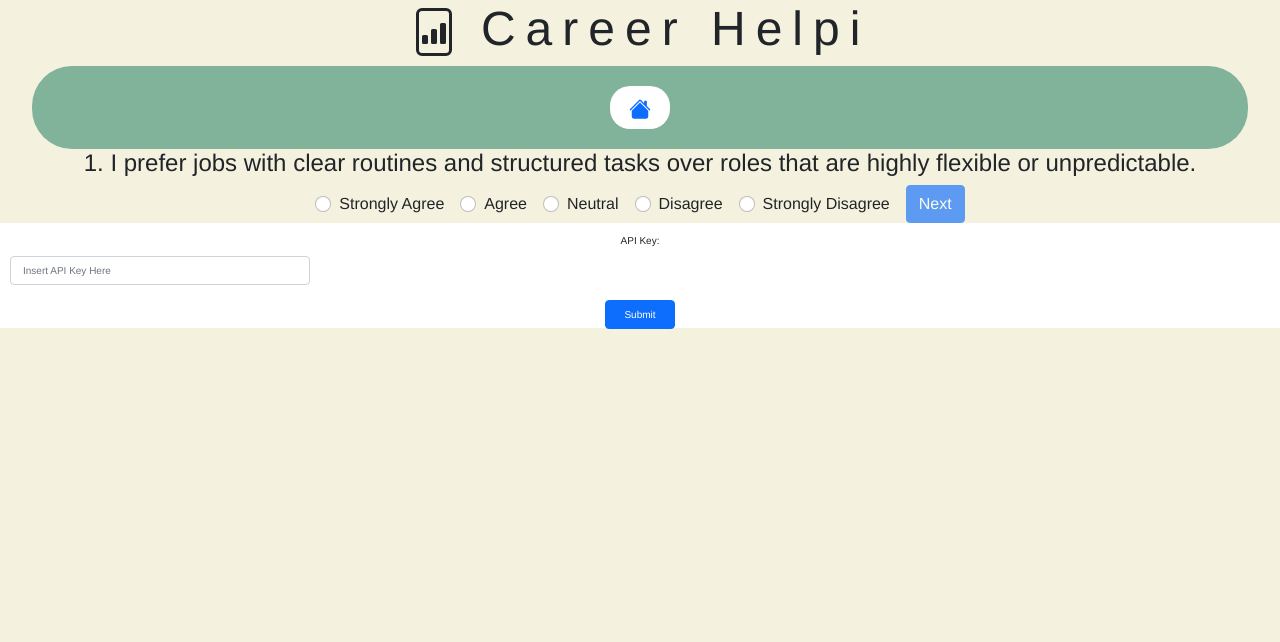
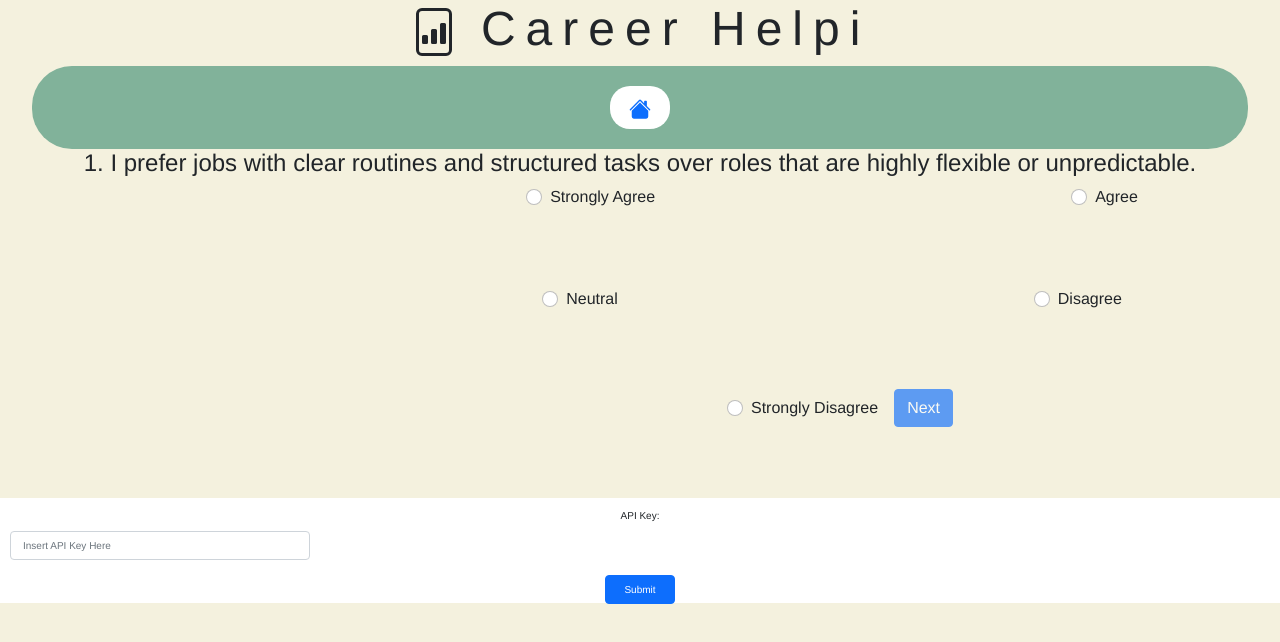
Before and after one commit to ColinB777/FinalProject, a React (Create React App) app: page /basic_quiz in a window 1280 px wide. Shown: the top 642 px of the page. Built offline with nearby package versions, Linux system fonts and the light colour scheme.

Commit message:
Trying to get vertical buttons

```diff
--- a/src/SimpleQuestions/1.tsx
+++ b/src/SimpleQuestions/1.tsx
@@ -36,6 +36,7 @@ export default function Question1({ responses, setResponses }: QuestionProps): R
                     onChange={(e) => setAnswer(e.target.value)}
                     checked={answer === option}
                     value={option}
+                    style={{ maxWidth: 1000, marginLeft: 400, height: 100 }}
                 />
             ))}
             <Button disabled={blankQuestion} onClick={handleNext}>Next</Button>
```
